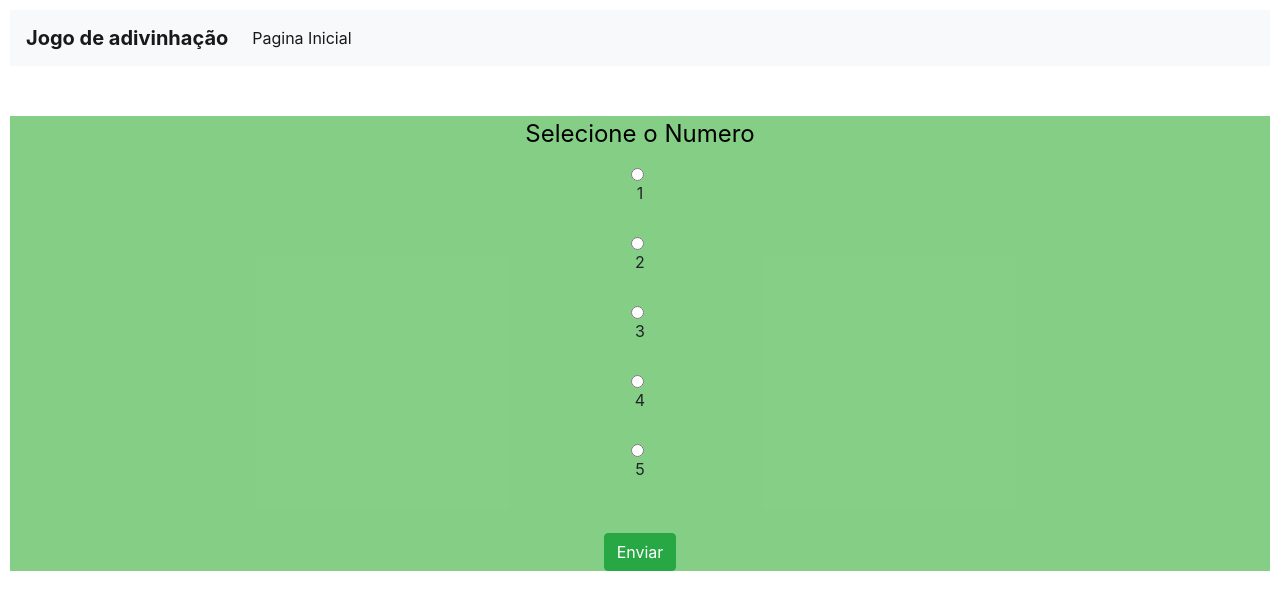
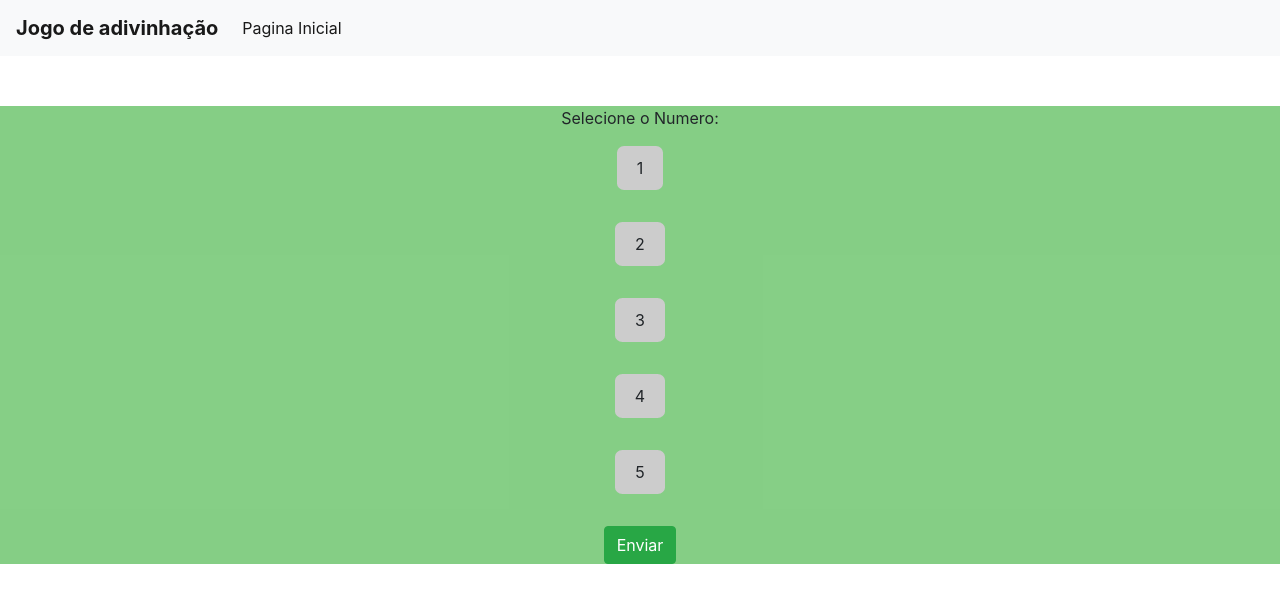
Before and after one commit to eusouanderson/game-de-adivinha-o, a Flask app: page / in a window 1280 px wide. Shown: the top 610 px of the page. Run offline with Flask 3, Linux system fonts and the light colour scheme; some libraries are stand-ins or nearby versions.

Commit message:
"update"

```diff
--- a/static/style.css
+++ b/static/style.css
@@ -1,19 +1,6 @@
 /* Estilos da barra de navegação */
-.navbar {
-    background-color: #156dc5;
-    color: #ffffff;
-  }
-
 .navbar-brand {
   font-weight: bold;
-  }
-
-  .navbar-nav .nav-item .nav-link {
-    color: #ffffff;
-  }
-
-  .navbar-nav .nav-item .nav-link:hover {
-    color: #3498db;
 }
 
 /* Estilos do formulário */
@@ -34,28 +21,22 @@
 }
 
 input[type="radio"] {
-    margin-right: 5px;
+  display: none;
 }
 
-  .btn-success {
-    margin-top: 20px;
+label {
+  display: inline-block;
+  border-radius: 15%;
+  padding: 10px 20px;
+  background-color: #ccc;
+  border: none;
+  cursor: pointer;
 }
 
-  body {
-      text-align: center;
-      padding: 10px;
-      font-family: Arial, sans-serif;
-      background-color: #000;
-  }
-
-  h1 {
-      font-size: 48px;
-      color: #FFD700;
-  }
-
-  p {
-      font-size: 24px;
-      color: #000;
+input[type="radio"]:checked + label {
+  border-radius: 15%;
+  background-color: #f00;
+  color: #fff;
 }
 
 img {
--- a/templates/index.html
+++ b/templates/index.html
@@ -32,7 +32,7 @@
       </nav>
     <div class="container-sm" style="text-align: center;">
         <form action="/submit" method="post">
-            <p>Selecione o Numero </p>
+            <p>Selecione o Numero: </p>
             <input type="radio" id="opcao1" name="opcao" value="1">
             <label for="opcao1">1</label><br>
             <input type="radio" id="opcao2" name="opcao" value="2">
```
Lines whose indentation alone changed are shown as unchanged.
